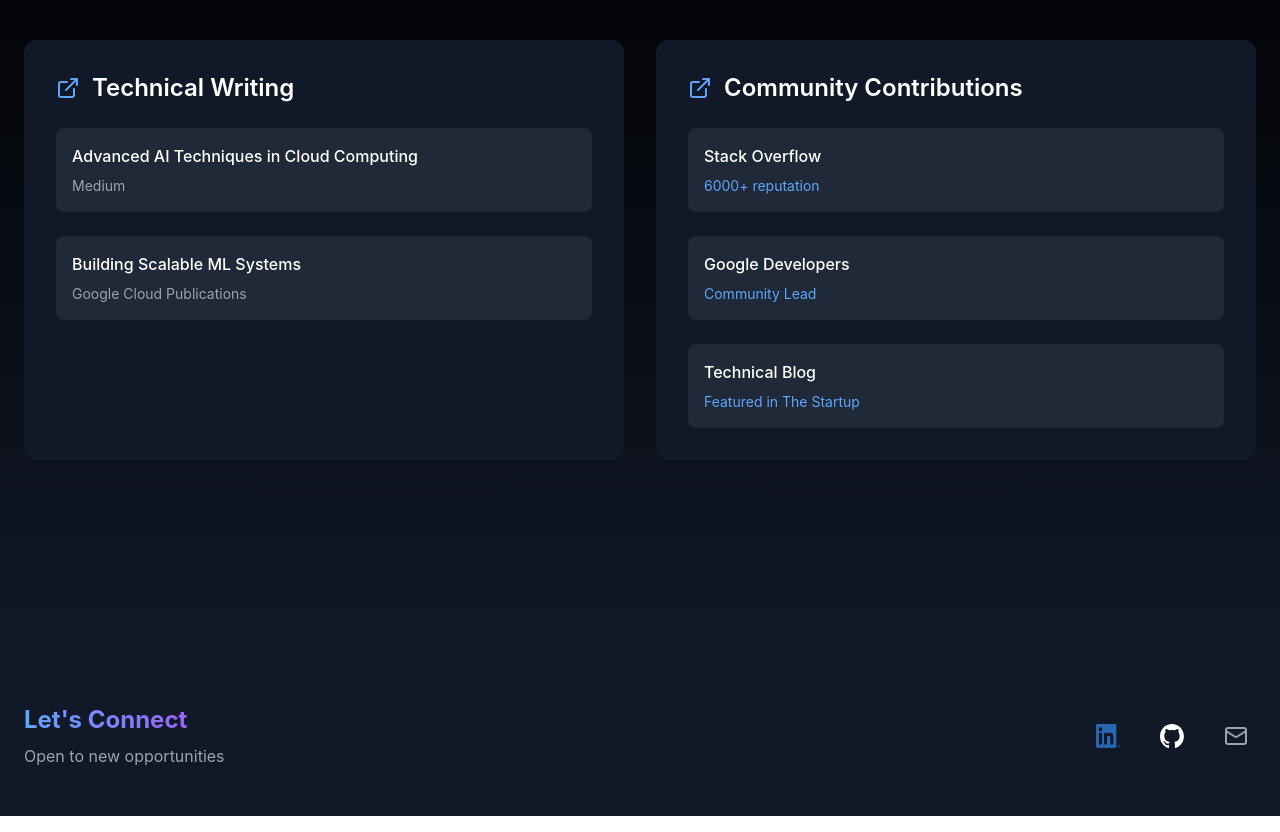
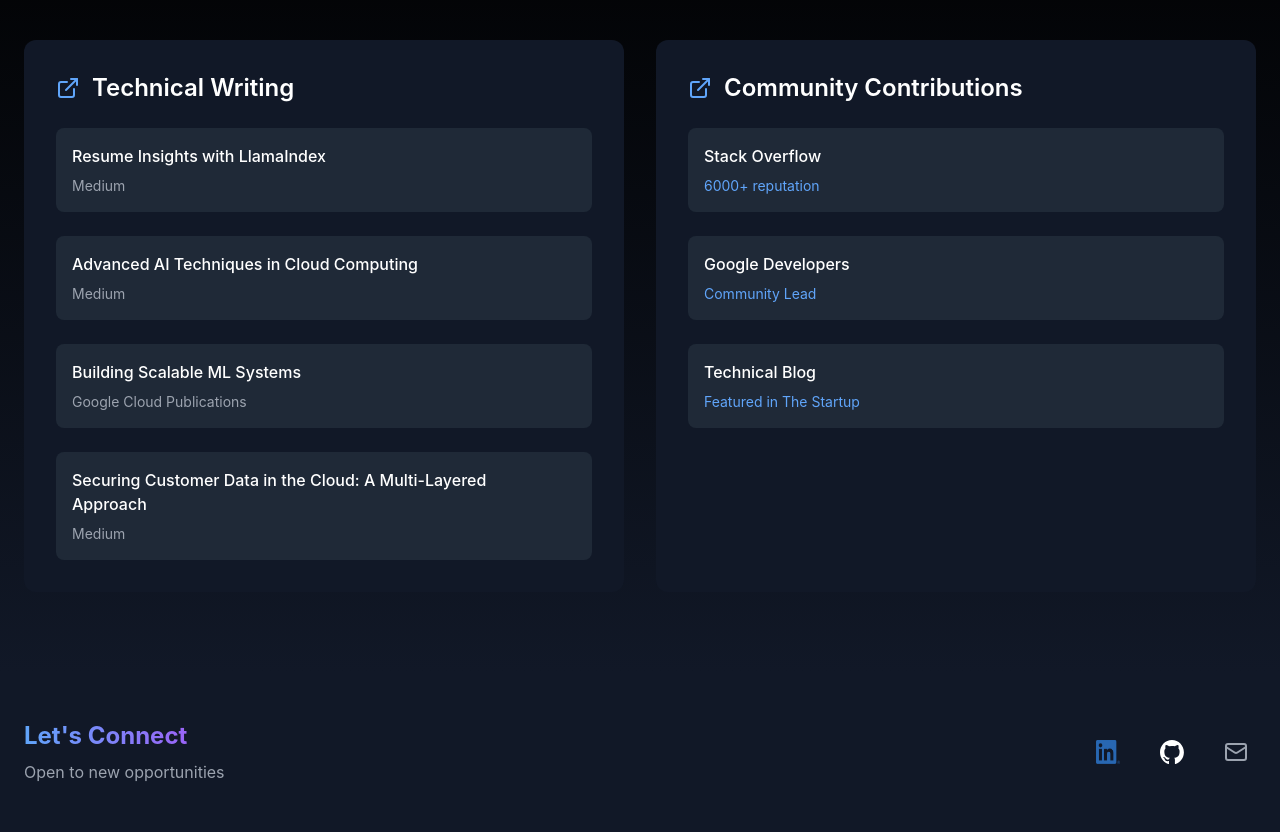
Before and after one commit to luillyfe/portfolio, a React (Vite) app: page / in a window 1280 px wide. Shown: the part 4340-5172 px from the top of the page. Built offline with nearby package versions, Linux system fonts and the light colour scheme.

Commit message:
feature: adding more publications to the technical section.

```diff
--- a/src/Portfolio.tsx
+++ b/src/Portfolio.tsx
@@ -460,6 +460,11 @@
               <div className="space-y-6">
                 {[
                   {
+                    title: "Resume Insights with LlamaIndex",
+                    platform: "Medium",
+                    link: "https://medium.com/google-cloud/resume-insights-with-llamaindex-structured-data-extraction-from-unstructured-documents-28c3ff4546a8",
+                  },
+                  {
                     title: "Advanced AI Techniques in Cloud Computing",
                     platform: "Medium",
                     link: "https://medium.com/@luillyfe",
@@ -468,6 +473,12 @@
                     title: "Building Scalable ML Systems",
                     platform: "Google Cloud Publications",
                     link: "#",
+                  },
+                  {
+                    title:
+                      "Securing Customer Data in the Cloud: A Multi-Layered Approach",
+                    platform: "Medium",
+                    link: "https://medium.com/google-cloud/securing-customer-data-in-the-cloud-a-multi-layered-approach-for-bean-there-brewed-that-ffca8452bf1d",
                   },
                 ].map((publication, index) => (
                   <a
```
